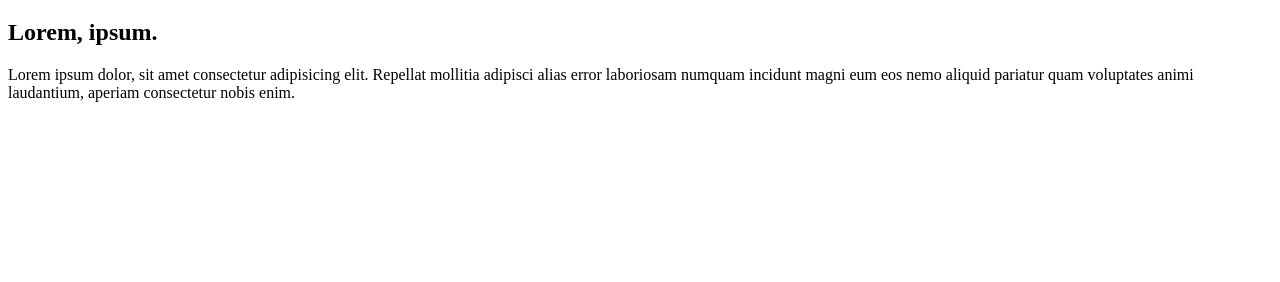
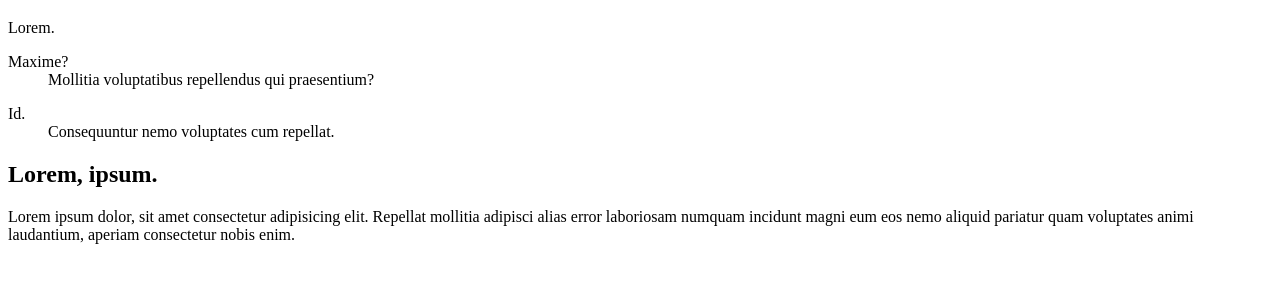
Before and after one commit to MMI-SAE-105/2022-r113-tp2-menu-alpinejs-Hammachi-Dalil, a website: page index.html in a window 1280 px wide. Shown: the part 90-372 px from the top of the page. Drawn offline with nearby package versions, Linux system fonts and the light colour scheme.

Commit message:
accordeon

```diff
--- a/index.html
+++ b/index.html
@@ -42,6 +42,19 @@
           <li><a href="#">item 3</a></li>
         </ul>
       </nav>
+      <dl>
+        <dt>Lorem.</dt>
+        <dd id="titre1" x-show="text_est_vu" x-transition.800ms>Lorem ipsum dolor sit amet.</dd>
+      </dl>
+      <dl>
+        <dt>Maxime?</dt>
+        <dd>Mollitia voluptatibus repellendus qui praesentium?</dd>
+      </dl>
+      <dl>
+        <dt>Id.</dt>
+        <dd>Consequuntur nemo voluptates cum repellat.</dd>
+      </dl>
+
     </header>
     <!-- h2>lorem2^p>lorem -->
     <h2>Lorem, ipsum.</h2>
```
